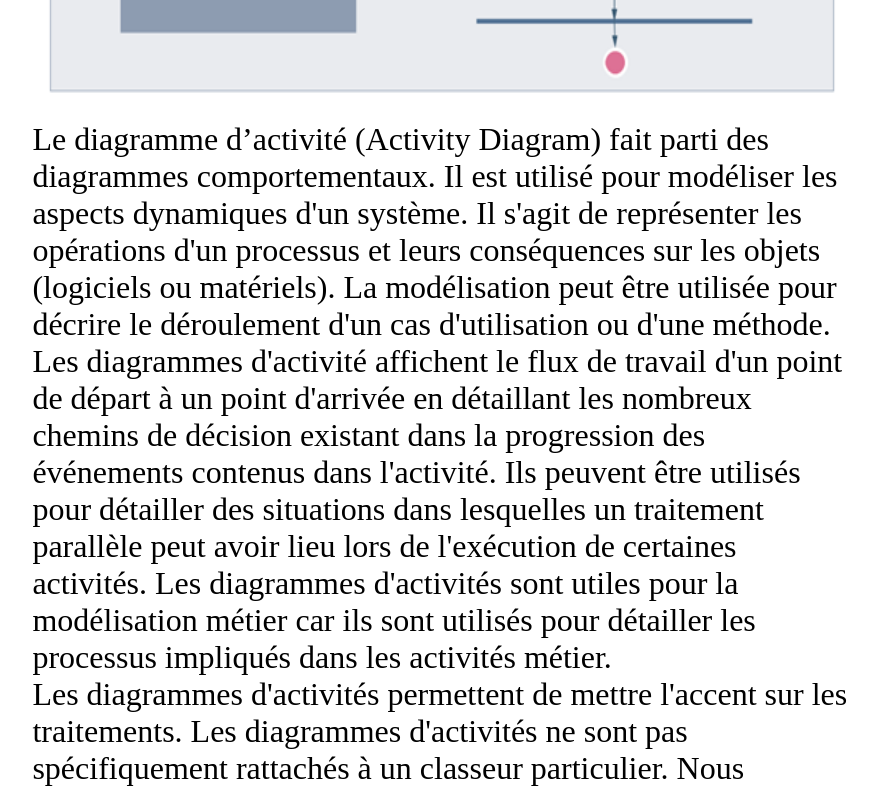
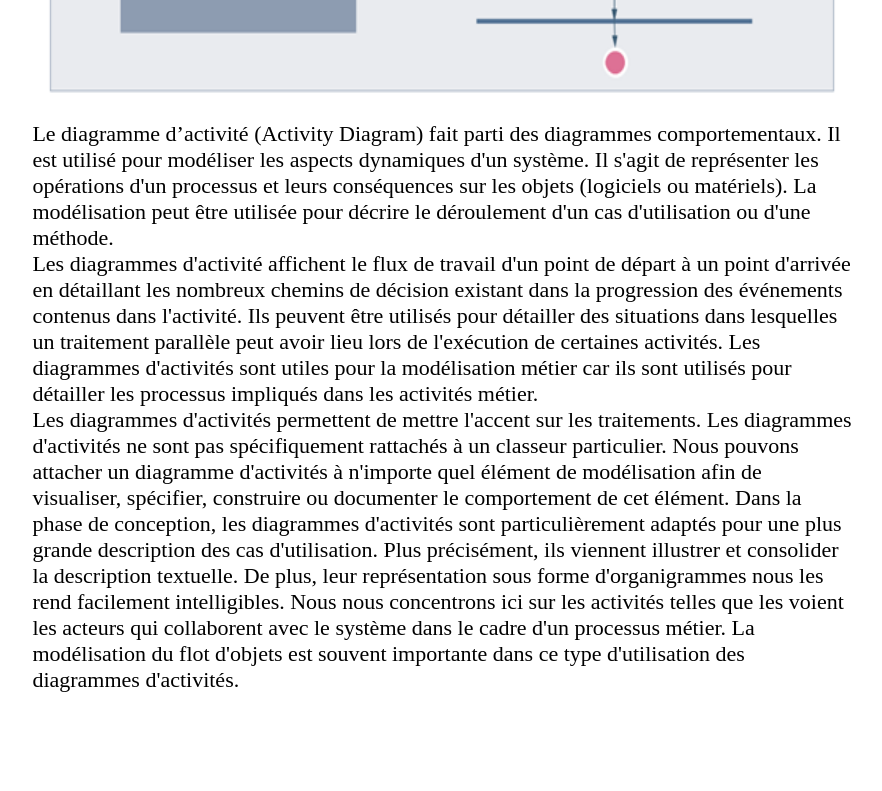
Before and after one commit to 2023-cda-alt-devops-p3/catalog-az, a React (Create React App) app: page /DA in a window 1280 px wide. Shown: the part 680-1471 px from the top of the page, without its empty margins (198-1080 px from the left). After the commit the page ends 1373 px from the top, so only its background shows below. Built offline with nearby package versions, Linux system fonts and the light colour scheme.

Commit message:
add: rd font

```diff
--- a/src/index.css
+++ b/src/index.css
@@ -181,7 +181,7 @@ body {
       height: 20px;
     }
     .titre-section{
-      font-size: 32px;
+      font-size: 20px;
     }
 
   }
@@ -193,7 +193,7 @@ body {
     height: 700px;
   }
   .text-info {
-    font-size: 32px;
+    font-size: 22px;
   }
   .desktop{
     margin: auto;
```
Also changed, not shown: 1 other file (tests, documents, lock files or other folders).
